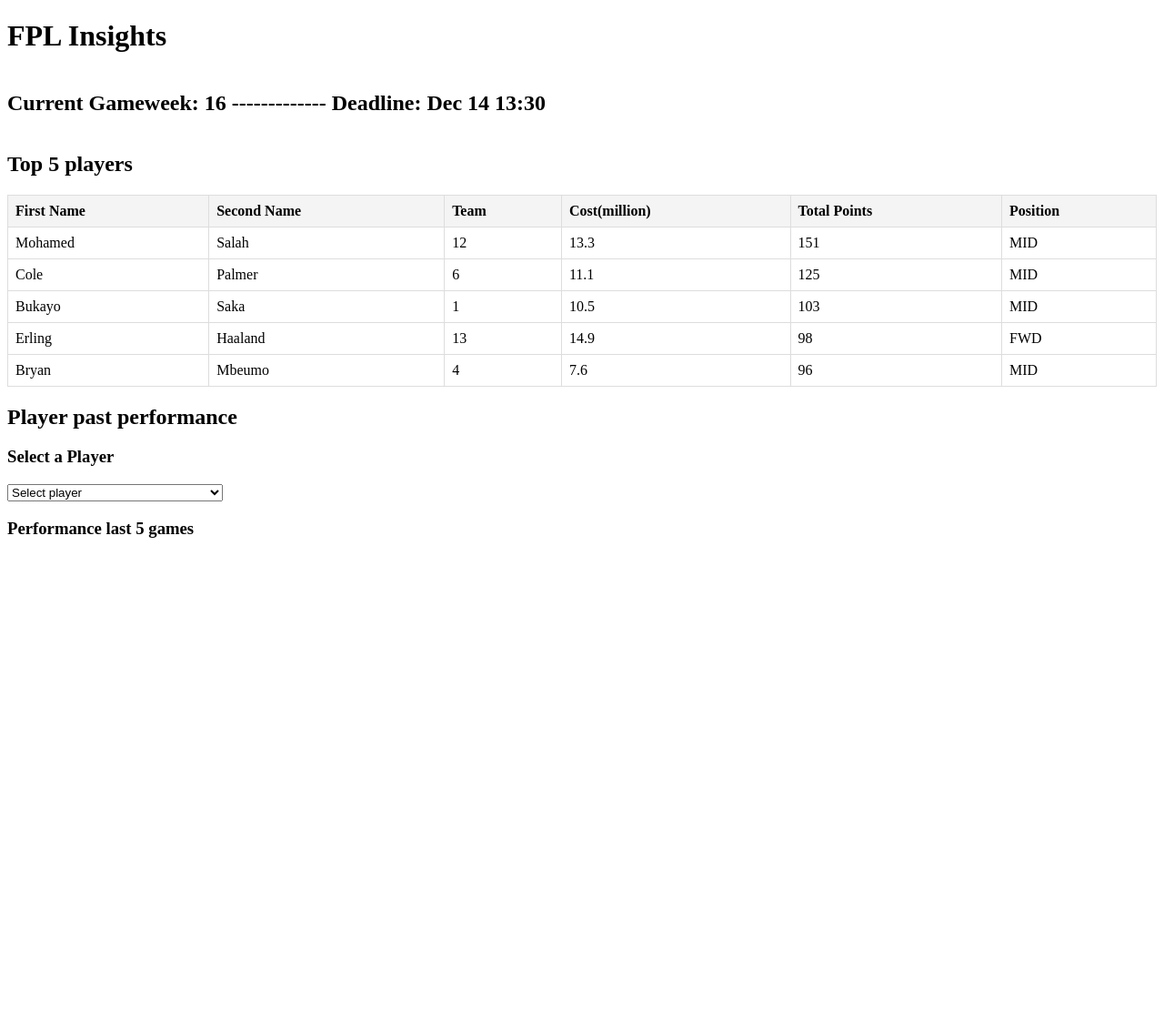
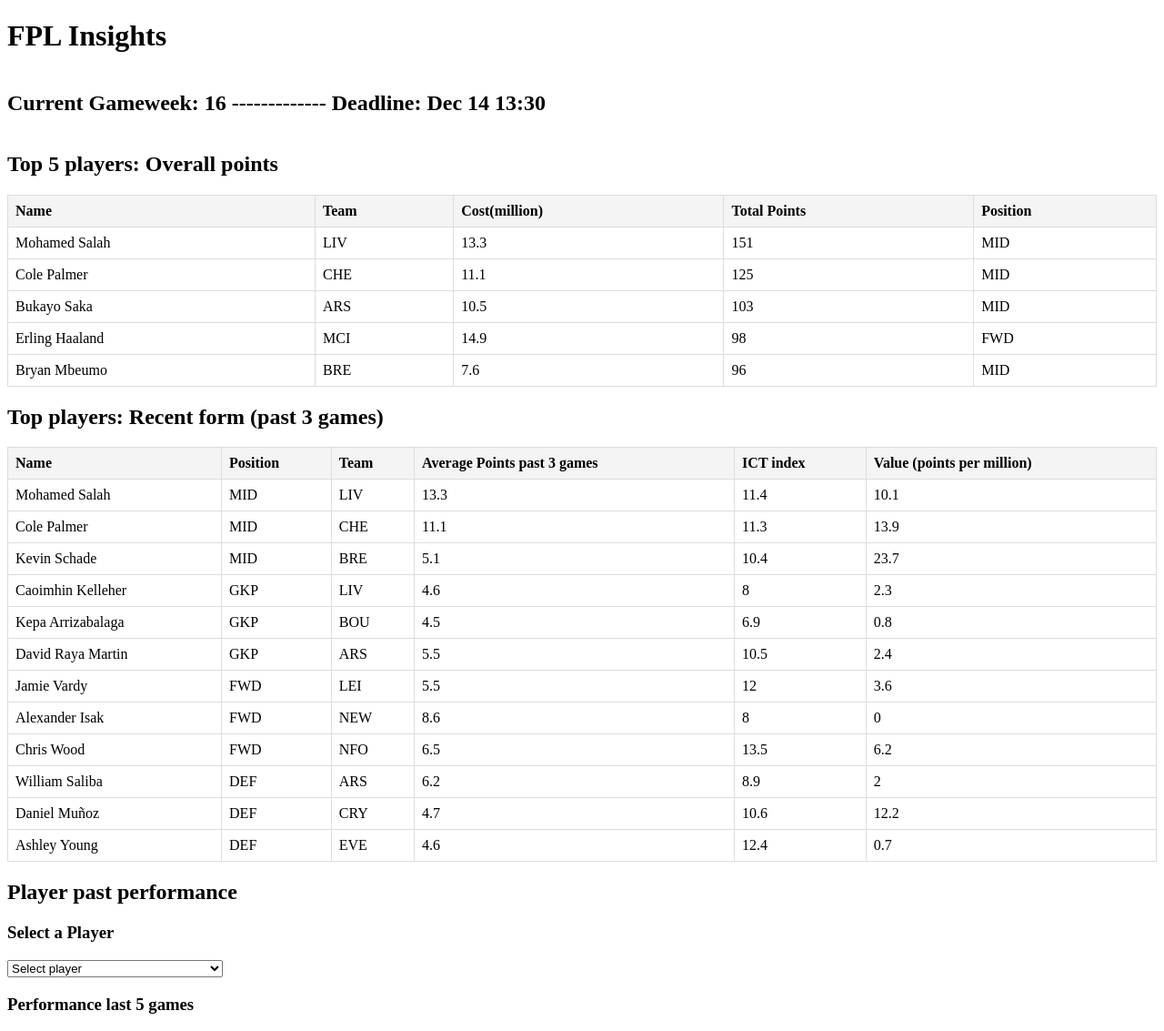
Before and after one commit to ianian-dot/fpl-sage, a Flask app: page / in a window 1280 px wide. Shown: the top 1133 px of the page at 91% size. Before the commit the page ends 591 px from the top, so only its background shows below. Run offline with Flask 3, Linux system fonts and the light colour scheme; data comes from the database, SQL or seed files in the repository; both versions use the stored data as it was after the commit.

Commit message:
added new tables, changed some sql code, fixed code for graphing recent performance

```diff
--- a/app.py
+++ b/app.py
@@ -14,10 +14,43 @@
 @app.route('/topplayers', methods = ['GET'])
 def get_top_players():
     conn = get_db_connection()
-    query = 'SELECT first_name, second_name, team, now_cost, total_points, position FROM StaticPlayers ORDER BY total_points DESC LIMIT 5'
+    query = '''SELECT sp.first_name || ' ' || sp.second_name as name,
+        st.short_name as team,
+        sp.now_cost, sp.total_points,
+        sp.position
+    FROM StaticPlayers sp
+    JOIN StaticTeams st ON sp.team = st.id
+    ORDER BY total_points DESC
+    LIMIT 5'''
     df = pd.read_sql(query, conn)
     conn.close()
     return df.to_json(orient='records')
+
+## ENDPOINT 1.1: Top players per position based on recent form
+@app.route('/topplayers/position', methods = ['GET'])
+def get_top_players_position_form():
+    conn = get_db_connection()
+    query = '''
+    SELECT sp.position,
+            sp.first_name || ' ' || sp.second_name as name,
+            st.short_name as team,
+            ROUND(AVG(ph.total_points), 1) as past_3_games_avg, --take the avg of the entire col
+            now_cost/10 as cost_mil,
+            ROUND(sp.total_points/(sp.now_cost/10),1) as points_per_mil,
+            ict_index
+    FROM PlayerHistories ph
+    LEFT JOIN StaticPlayers sp ON ph.element = sp.player_id
+    LEFT JOIN StaticTeams st ON sp.team = st.id
+    WHERE ph.round >= (SELECT MAX(round) - 2 FROM PlayerHistories)
+    GROUP BY sp.player_id --need this line since we are aggregating ph.totalpoints
+    '''
+
+    df = pd.read_sql(query, conn)
+    df = df.sort_values(['position', 'past_3_games_avg'], ascending=False).groupby('position').head(3)
+    conn.close()
+    return df.to_json(orient='records')
+
+
 
 ## Endpoint2: Get current gameweek and deadline for setting teams
 @app.route('/gameweek', methods = ['GET'])
@@ -48,13 +81,26 @@
     conn.close()
     return df.to_json(orient='records')
 
+## Endpoint4: Get player history to plot player past 5 games perfomance
+@app.route('/player/<int:player_id>/history', methods = ['GET'])
+def get_player_hist(player_id):
+    conn = get_db_connection()
+    query = '''
+    SELECT round, total_points, bonus
+    FROM PlayerHistories
+    WHERE element = ?
+    ORDER BY round DESC
+    LIMIT 5
+    '''
+    df = pd.read_sql(query, conn, params=(player_id,))
+    conn.close()
+    return df.to_json(orient='records')
+
 
 ## Endpoint3: Plot player history
-@app.route('/player/<int:player_id>/plot')
-
 @app.route('/')
 def home():
-    return render_template('index.html')
+    return render_template('index.html') ##returns the html on home page
 
 ## RUN THE APP
 if __name__ == '__main__':
--- a/templates/index.html
+++ b/templates/index.html
@@ -18,6 +18,9 @@
             background-color: #f4f4f4;
         }
     </style>
+    <!-- LOAD THE CHART.JS HERE-->
+    <script src="https://cdn.jsdelivr.net/npm/chart.js"></script>
+
 </head>
 <body>
     <h1>FPL Insights</h1>
@@ -31,12 +34,14 @@
 
     </div>
 
-    <h2>Top 5 players</h2>
+
+    <!-- FIRST TABLE -->
+
+    <h2>Top 5 players: Overall points</h2>
     <table id="topplayersTable">
         <thead>
             <tr>
-                <th>First Name</th>
-                <th>Second Name</th>
+                <th>Name</th>
                 <th>Team</th>
                 <th>Cost(million)</th>
                 <th>Total Points</th>
@@ -44,9 +49,30 @@
             </tr>
         </thead>
         <tbody>
-            <!-- Data will be inserted here -->
+            <!-- Data will be inserted here, iteratively add one tr for each player later-->
         </tbody>
     </table>
+
+    <!-- SECOND TABLE -->
+    <h2>Top players: Recent form (past 3 games) </h2>
+    <table id = 'topPlayersRecentFormTable'>
+        <thead>
+            <tr>
+                <th>Name</th>
+                <th>Position</th>
+                <th>Team</th>
+                <th>Average Points past 3 games</th>
+                <th>ICT index</th>
+                <th>Value (points per million)</th>
+            </tr>
+        </thead>
+
+        <tbody>
+            <!--dynamic code will appear here-->
+        </tbody>
+
+    </table>
+
 
     <h2>Player past performance</h2>
     <h3>Select a Player</h3>
@@ -55,9 +81,12 @@
     </select>
 
     <h3>Performance last 5 games</h3>
+    <canvas id="playerChart" width = '400' height = '200'>
+    </canvas>
 
 
     <script>
+
         async function get_top_players() {
             // get data from the endpoint via flask api (insert endpoint url )
             console.log('ian');
@@ -70,15 +99,37 @@
             players.forEach(player => {
                 const row = document.createElement('tr');
                 row.innerHTML = `
-                    <td>${player.first_name}</td>
-                    <td>${player.second_name}</td>
+                    <td>${player.name}</td>
                     <td>${player.team}</td>
                     <td>${(player.now_cost/10).toFixed(1)}</td>
                     <td>${player.total_points}</td>
                     <td>${player.position}</td>
-                `;
-                tableBody.appendChild(row);
-            }); }
+                    `;
+                    tableBody.appendChild(row);
+                }); }
+
+                ///////////////////////////////////////////////////////////////////////////////////
+                async function get_players_recent_form() {
+                    console.log('begin function for players recent form')
+                    const response = await fetch('http://127.0.0.1:5000/topplayers/position');
+                    const players = await response.json();
+
+                    const tableBody = document.querySelector('#topPlayersRecentFormTable tbody');
+
+                    players.forEach(player => {
+                        const row = document.createElement('tr')
+                        row.innerHTML = `
+                        <td>${player.name}</td>
+                        <td>${player.position}</td>
+                        <td>${player.team}</td>
+                        <td>${(player.cost_mil)}</td>
+                        <td>${(player.points_per_mil)}</td>
+                        <td>${player.ict_index}</td>
+                        `;
+                        tableBody.appendChild(row);
+            });}
+        ///////////////////////////////////////////////////////////////////////////////////
+
 
         async function get_gameweek() {
             console.log('ian3');
@@ -111,13 +162,10 @@
             }
 
         async function populatePlayerDropdown() {
-            console.log('ian2');
             const response = await fetch('http://127.0.0.1:5000/players');
-            console.log(response);
-            console.log('hi');
             const players = await response.json();
             const dropdown = document.getElementById('playerDropDown'); //find the dropdown option -- we will be adding options
-            console.log('Dropdown: ' + dropdown);
+            console.log('populatePlayerDropdown' + dropdown)
 
             //clear existing option
             dropdown.innerHTML = "<option value = ''> Select player </option>";
@@ -125,18 +173,102 @@
             //ADD OPTIONS FOR PLAYERS
             players.forEach(player => {
                 const option = document.createElement('option');
-                option.value = player.player_id; //set value to pid
+                option.value = player.player_id; //set value to pid --> this will help to send info back to backend for more processing
                 option.textContent = player.name;
                 dropdown.appendChild(option);
             });
 
         }
 
+        let chart;
+        console.log('Chart.js loaded:', typeof Chart !== 'undefined');
+        async function plotPlayerPerformance(playerId) {
+        const response = await fetch(`http://127.0.0.1:5000/player/${playerId}/history`);
+        const playerHistory = await response.json();
+
+
+        // Save variables
+        const rounds = playerHistory.map(game => `GW${game.round}`);
+        const actualPoints = playerHistory.map(game => game.total_points);
+        const bonus = playerHistory.map(game => game.bonus);
+
+        if (chart) { //clear chart if it exists
+            chart.destroy();
+        }
+
+        const ctx = document.getElementById('playerChart').getContext('2d');
+        chart = new Chart(ctx, {
+            type: 'line',
+            data: {
+                labels: rounds,
+                datasets: [
+                    {
+                        label: 'Actual Points',
+                        data: actualPoints,
+                        borderColor: 'blue',
+                        backgroundColor: 'rgba(0,0,255,0.1)',
+                        fill: true,
+                        tension: 0.3,
+                    },
+                    {
+                        label: 'Bonus Points',
+                        data: bonus,
+                        borderColor: 'red',
+                        backgroundColor: 'rgba(0,255,0,0.1)',
+                        fill: true,
+                        tension: 0.3,
+                    }
+                ]
+            },
+            options: {
+                responsive: true,
+                plugins: {
+                    tooltip: {
+                        callbacks: {
+                            label: function (context) {
+                                const datasetLabel = context.dataset.label;
+                                const value = context.raw;
+                                return `${datasetLabel}: ${value > 0 ? '+' : ''}${value}`;
+                            },
+                        },
+                    },
+                    legend: {
+                        position: 'top',
+                    },
+                },
+                scales: {
+                    x: {
+                        title: {
+                            display: true,
+                            text: 'Gameweek',
+                        },
+                    },
+                    y: {
+                        title: {
+                            display: true,
+                            text: 'Points',
+                        },
+                    },
+                },
+            },
+        });
+    }
+
+        // ADD EVENT LISTENER -- FOR THE BACKEND TO KNOW WHICH PLAYER THE USER HAS CHOSEN FROM DROPDOWN
+        document.getElementById('playerDropDown').addEventListener('change', async (event) => {
+        const playerId = event.target.value; // when the event occurs, then save playerId of player selected
+        if (playerId) {
+            await plotPlayerPerformance(playerId); //then run the plot function! (js function))
+        }
+        });
+
+
         // Fetch players when the page loads
         window.onload = async() => {
             await get_top_players();
             await get_gameweek();
             await populatePlayerDropdown();
+            await get_players_recent_form();
         };
     </script>
 </body>
```
Also changed, not shown: GetCurrentFPLData_CreateSQLDatabaseTables.py (+24 -1 lines), fpl_data.db, 5 other files.
